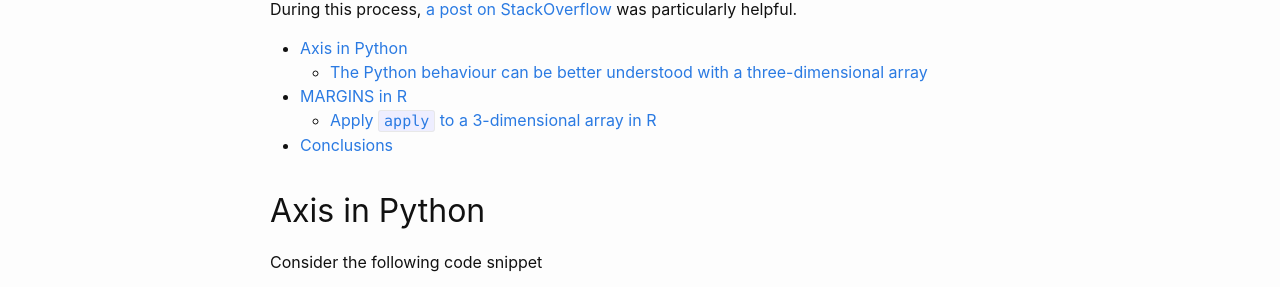
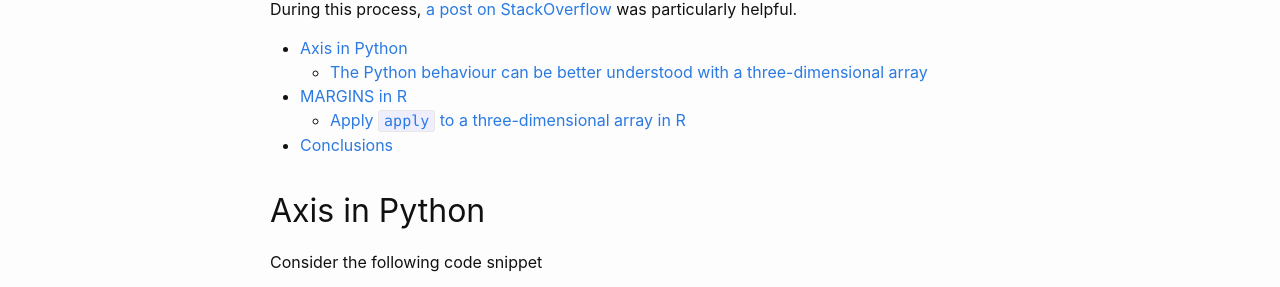
Before and after one commit to Accio/accio.github.io, a Jekyll site: the page built from _posts/2020-05-19-numpy-pandas-axis.md, in a window 1280 px wide and 900 px high. Shown: the part 345-632 px from the top of the window. Built offline with Jekyll 4.4.1, drawn with Linux system fonts in a browser that asks for light colours; comment, search, counter and statistics services are not loaded; some of the changed text lies outside the part shown.

Commit message:
3-->three

```diff
--- a/_posts/2020-05-19-numpy-pandas-axis.md
+++ b/_posts/2020-05-19-numpy-pandas-axis.md
@@ -121,7 +121,7 @@ apply(mymat, 2, mean) ## identical to `colMeans(myMat)`, c(3.5, 4.5, 5.5)
 As you see, the behaviour of setting `MARGINS` to `1` and `2` is actually the
 opposite of that in Python.
 
-### Apply `apply` to a 3-dimensional array in R
+### Apply `apply` to a three-dimensional array in R
 
 Let us give it a try.
 
```
